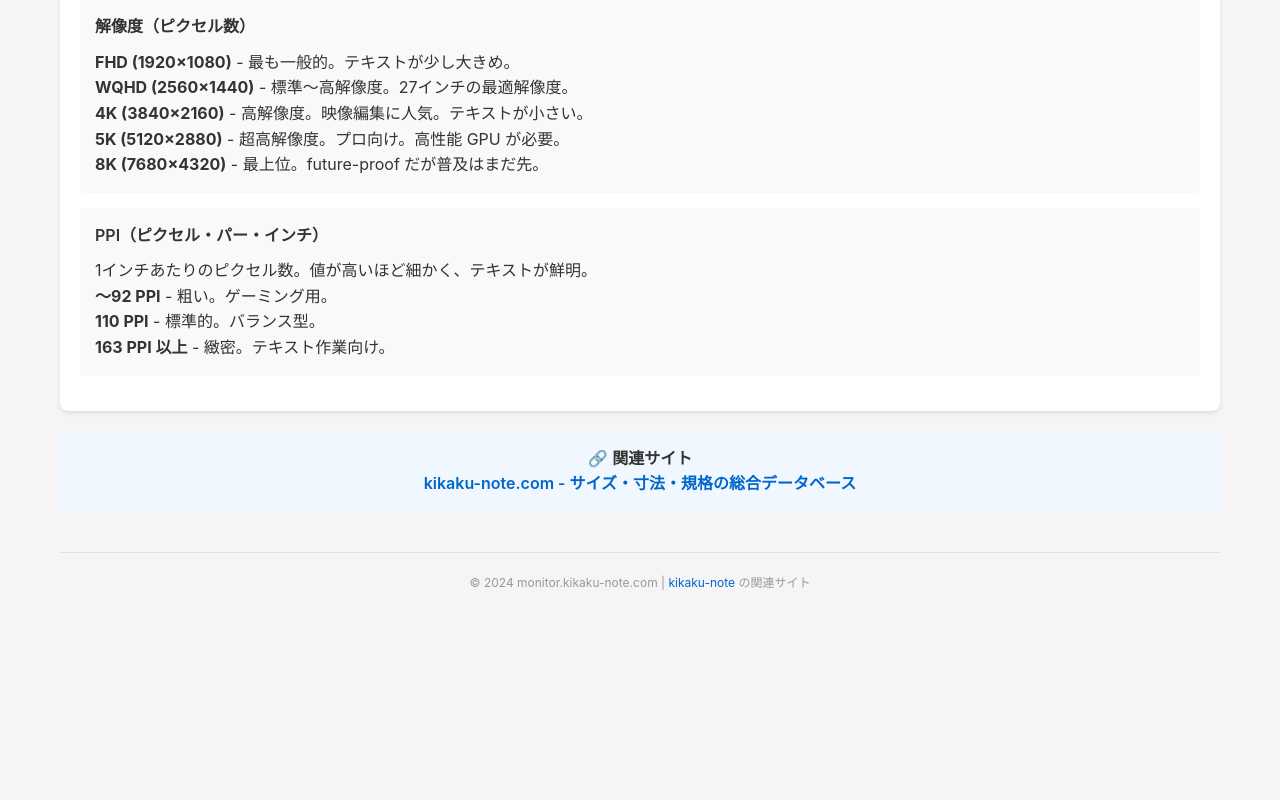
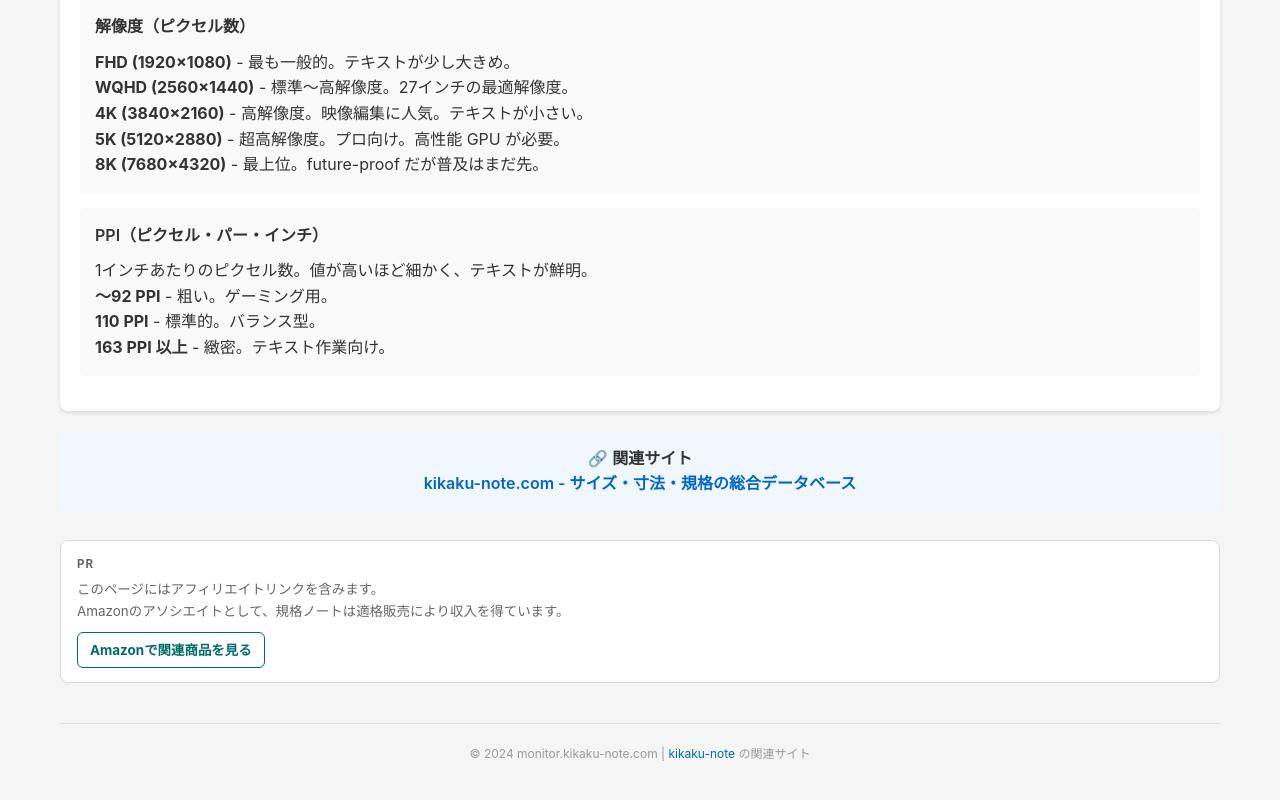
Before and after one commit to 8oxygenium/kikaku-note-monitor, a plain HTML site: page index.html in a window 1280 px wide. Shown: the part 1806-2606 px from the top of the page. Before the commit the page ends 2438 px from the top, so only its background shows below. Drawn offline with Linux system fonts and the light colour scheme.

Commit message:
Add Amazon associate footer

```diff
--- a/index.html
+++ b/index.html
@@ -323,7 +323,62 @@
             color: #856404;
             margin-top: 10px;
         }
-    </style>
+
+.affiliate-footer {
+  margin: 28px 0 18px;
+  padding: 14px 16px;
+  border: 1px solid var(--border, var(--line, #dedbd2));
+  border-radius: 8px;
+  background: var(--paper, #fff);
+  color: var(--muted, #666);
+  font-size: 0.84rem;
+  line-height: 1.65;
+}
+
+.affiliate-label {
+  margin: 0 0 4px;
+  font-size: 0.72rem;
+  font-weight: 700;
+  letter-spacing: 0.08em;
+  color: var(--muted, #666);
+}
+
+.affiliate-note {
+  margin: 0 0 10px;
+}
+
+.amazon-button {
+  display: inline-flex;
+  align-items: center;
+  justify-content: center;
+  min-height: 34px;
+  padding: 6px 12px;
+  border: 1px solid var(--accent, #006c67);
+  border-radius: 6px;
+  background: transparent;
+  color: var(--accent-ink, var(--accent, #006c67));
+  font-size: 0.84rem;
+  font-weight: 700;
+  text-decoration: none;
+}
+
+.amazon-button:hover,
+.amazon-button:focus-visible {
+  background: var(--soft, #f4f1ea);
+  text-decoration: none;
+}
+
+@media (max-width: 640px) {
+  .affiliate-footer {
+    margin: 22px 0 14px;
+    padding: 12px 14px;
+  }
+
+  .amazon-button {
+    width: 100%;
+  }
+}
+</style>
 </head>
 <body>
     <div class="container">
@@ -623,6 +678,12 @@
             <p><a href="https://kikaku-note.com/" target="_blank">kikaku-note.com - サイズ・寸法・規格の総合データベース</a></p>
         </div>
 
+        <section class="affiliate-footer" aria-label="広告とAmazonアソシエイトについて">
+          <p class="affiliate-label">PR</p>
+          <p class="affiliate-note">このページにはアフィリエイトリンクを含みます。<br>Amazonのアソシエイトとして、規格ノートは適格販売により収入を得ています。</p>
+          <a class="amazon-button" href="https://www.amazon.co.jp/s?k=モニター&tag=kikakunote-monitor-22" target="_blank" rel="nofollow sponsored noopener">Amazonで関連商品を見る</a>
+        </section>
+
         <footer>
             <p>&copy; 2024 monitor.kikaku-note.com | <a href="https://kikaku-note.com/" style="color: #0066cc; text-decoration: none;">kikaku-note</a> の関連サイト</p>
         </footer>
```
